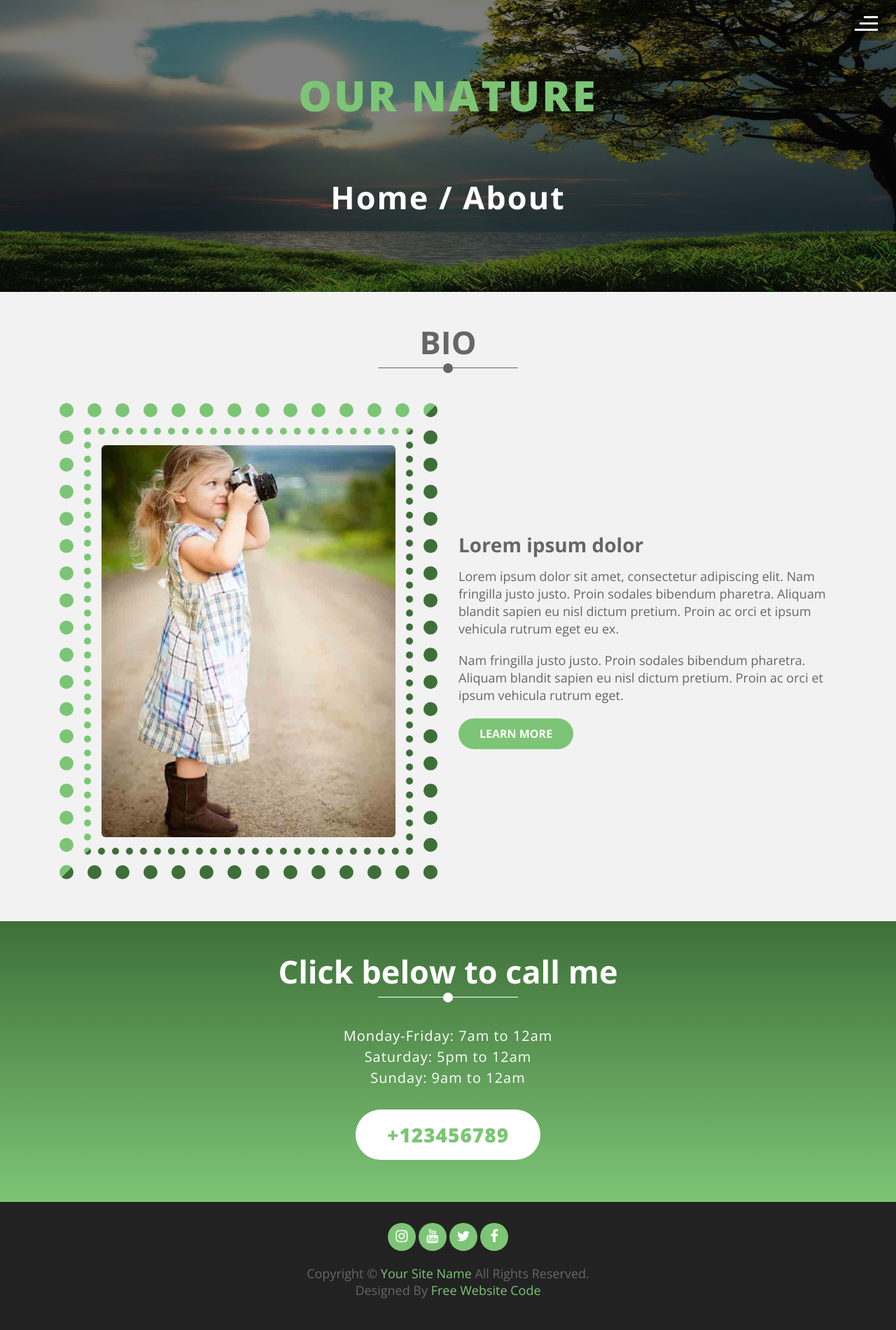
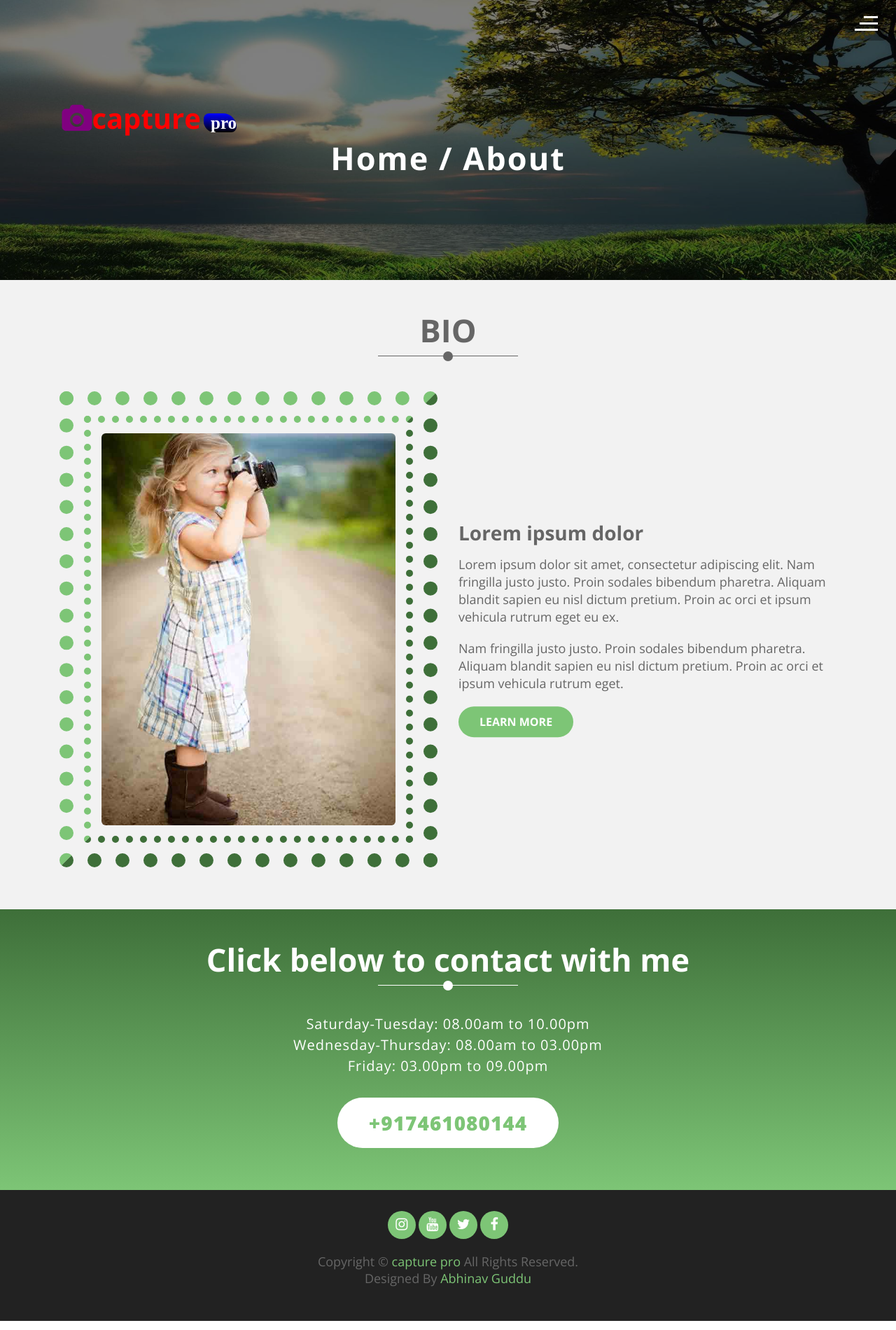
Before and after one commit to AbhinavGuddu/photography_website, a plain HTML site: page about.html in a window 1280 px wide. Shown: the whole page at 70% size. Drawn offline with nearby package versions, Linux system fonts and the light colour scheme.

Commit message:
Update about.html

```diff
--- a/about.html
+++ b/about.html
@@ -2,7 +2,7 @@
 <html lang="en">
     <head>
         <meta charset="utf-8">
-        <title>OUR NATURE | Responsive Photography Template</title>
+        <title>OUR Premiums | Get your Best Memories</title>
         <meta content="width=device-width, initial-scale=1.0" name="viewport">
         <meta content="" name="keywords">
         <meta content="" name="description">
@@ -19,6 +19,7 @@
         <link href="vendor/font-awesome/css/font-awesome.min.css" rel="stylesheet">
         <link href="vendor/slick/slick.css" rel="stylesheet">
         <link href="vendor/slick/slick-theme.css" rel="stylesheet">
+        <link href="vendor/tempusdominus/css/tempusdominus-bootstrap-4.min.css" rel="stylesheet" />
 
         <!-- Main Stylesheet File -->
         <link href="css/hover-style.css" rel="stylesheet">
@@ -27,15 +28,12 @@
 
     <body>
         <!-- Header Section Start -->
-        <div class="menu"> <span></span> </div>
+        <div class="menu"><span></span></div>
         <nav id="nav">
             <ul class="main">
                 <li><a href="index.html">Home</a></li>
                 <li><a href="about.html">About</a></li>
-                <li><a href="portfolio.html">Portfolio</a></li>
-                <li><a href="booking.html">Booking</a></li>
-                <li><a href="blog.html">Blog</a></li>
-                <li><a href="login.html">Login</a></li>
+                <li><a href="portfolio.html">Owner's Portfolio</a></li>
                 <li><a href="contact.html">Contact</a></li>
             </ul>
         </nav>
@@ -44,9 +42,9 @@
         <div class="header banner">
             <div class="container text-center">
                 <div class="row">
-                    <div class="col-md-12">
-                        <h1><a class="brand" href="index.html">Our Nature</a></h1>
-                        <!-- <a class="brand" href="index.html"><img alt="Logo" src="img/logo.jpg"></a> -->
+                    <div class="col-md-4">
+
+       <strong style="font-size: 25px;font-size: 40px;color: red;margin-top:0px;"><i class="fa fa-camera"style="color: purple;"></i>capture</strong> <span style="padding-left: 10px;font-family:Pacifico;font-size: 25px;font-weight: bolder;background-image: linear-gradient(blue,black);border-radius: 10px 25px 10px 20px;"> pro</span>
                     </div>
                 </div>
 
@@ -94,16 +92,16 @@
         <div id="call-us">
             <div class="container">
                 <div class="section-header">
-                    <h2>Click below to call me</h2>
+                    <h2>Click below to contact with me</h2>
                 </div>
                 <div class="row">
                     <div class="col-12">
                         <p>
-                            Monday-Friday: 7am to 12am<br>
-                            Saturday: 5pm to 12am<br>
-                            Sunday: 9am to 12am
+                            Saturday-Tuesday: 08.00am to 10.00pm<br>
+                            Wednesday-Thursday: 08.00am to 03.00pm<br>
+                            Friday: 03.00pm to 09.00pm
                         </p>
-                        <a href="tel:+123456789">+123456789</a>
+                        <a href="tel:+917461080144">+917461080144</a>
                     </div>
                 </div>
             </div>
@@ -123,16 +121,15 @@
                         </div>
                     </div>
                     <div class="col-12">
-                        <p>Copyright &#169; <a href="https://freewebsitecode.com">Your Site Name</a> All Rights Reserved.</p>
+                        <p>Copyright &#169; <a href="#">capture pro</a> All Rights Reserved.</p>
 
 
-						<p>Designed By <a href="https://freewebsitecode.com">Free Website Code</a></p>
+                        <p>Designed By <a href="#">Abhinav Guddu</a></p>
                     </div>
                 </div>
             </div>
             <br>
         </div>
-        <!-- Footer Section End -->
 
         <!-- Vendor JavaScript File -->
         <script src="vendor/jquery/jquery.min.js"></script>
```
